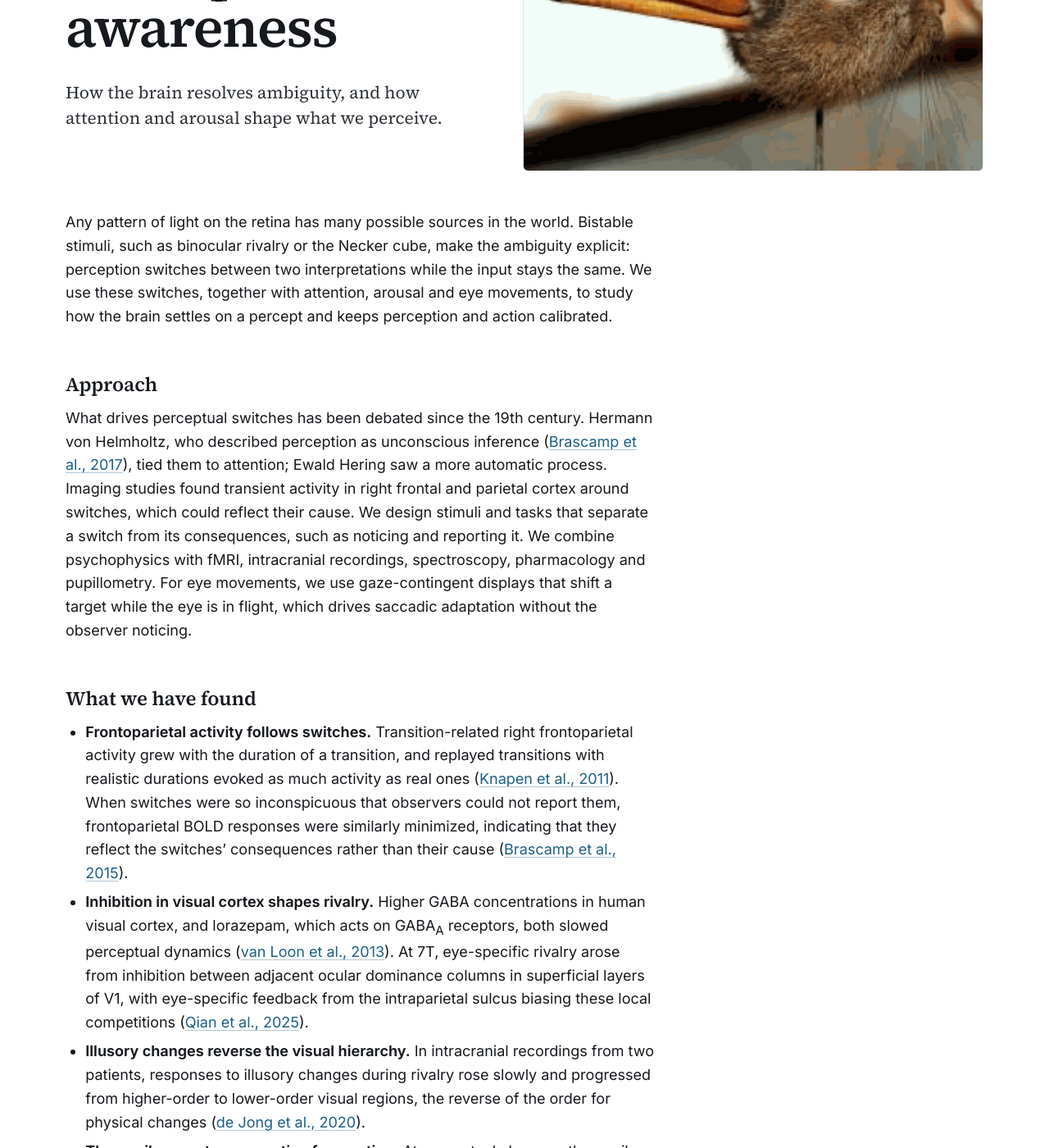
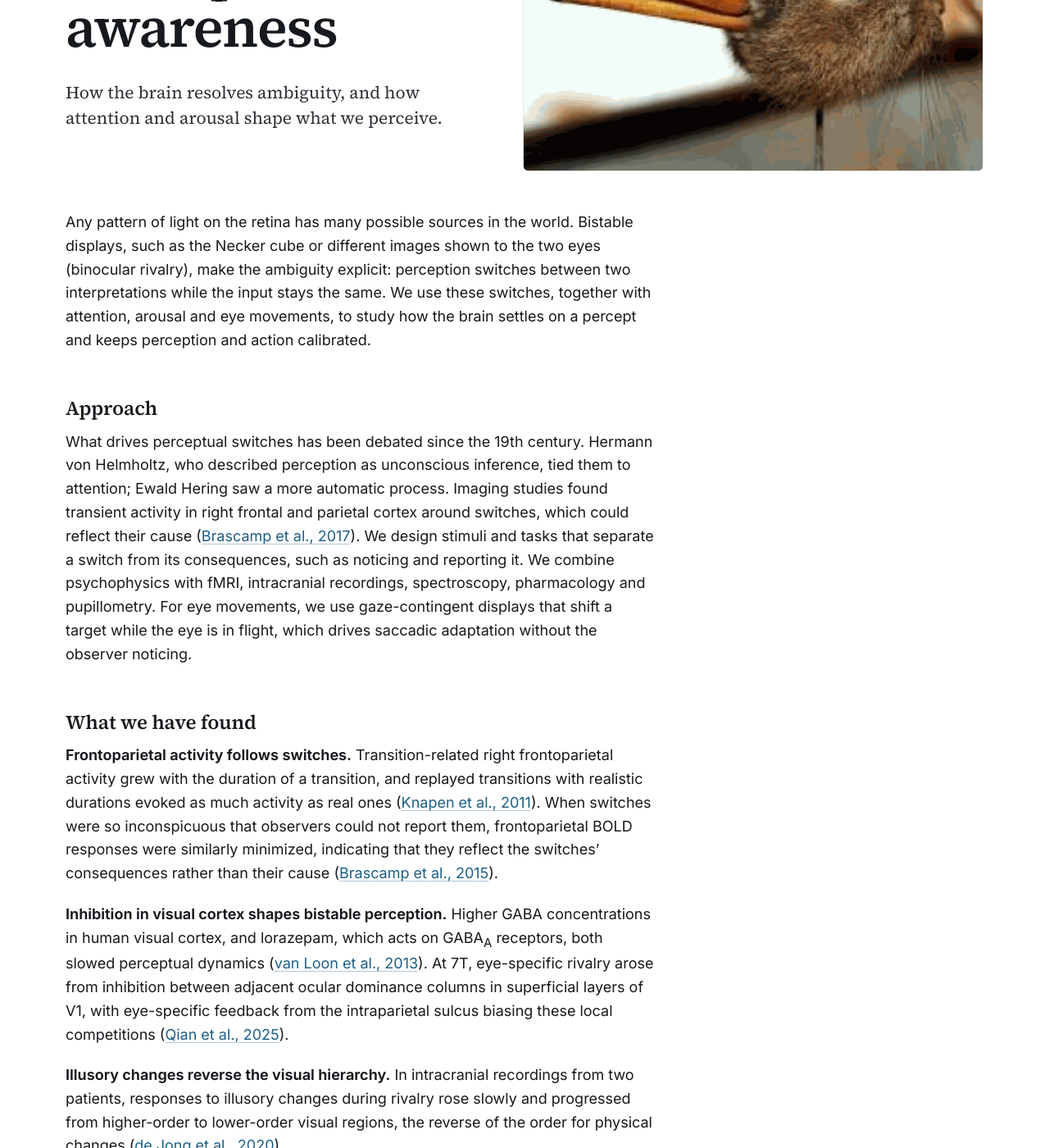
Before and after one commit to tknapen/tknapen.github.io, a Jekyll site: the page built from _research/perception-awareness.md, in a window 1280 px wide and 1400 px high, scrolled down 271 px. Shown: the whole window at 82% size. Built offline with Jekyll 4.4.1, drawn with Linux system fonts in a browser that asks for light colours; some of the changed text lies outside the part shown.

Commit message:
Research pages: correct body-map method, tighten claims and wording
Co-Authored-By: Claude Opus 5.5 <noreply@anthropic.com>
Claude-Session: https://claude.ai/code/session_01RESkudxKKgTcMWv5G8utnc

```diff
--- a/_research/perception-awareness.md
+++ b/_research/perception-awareness.md
@@ -9,20 +9,24 @@ redirect_from:
   - /science/bistable_perception/
   - /science/saccadic_adaptation/
 ---
-Any pattern of light on the retina has many possible sources in the world. Bistable stimuli, such as binocular rivalry or the Necker cube, make the ambiguity explicit: perception switches between two interpretations while the input stays the same. We use these switches, together with attention, arousal and eye movements, to study how the brain settles on a percept and keeps perception and action calibrated.
+Any pattern of light on the retina has many possible sources in the world. Bistable displays, such as the Necker cube or different images shown to the two eyes (binocular rivalry), make the ambiguity explicit: perception switches between two interpretations while the input stays the same. We use these switches, together with attention, arousal and eye movements, to study how the brain settles on a percept and keeps perception and action calibrated.
 
 ## Approach
 
-What drives perceptual switches has been debated since the 19th century. Hermann von Helmholtz, who described perception as unconscious inference ([Brascamp et al., 2017](/publications/2018-1-4-ARP/)), tied them to attention; Ewald Hering saw a more automatic process. Imaging studies found transient activity in right frontal and parietal cortex around switches, which could reflect their cause. We design stimuli and tasks that separate a switch from its consequences, such as noticing and reporting it. We combine psychophysics with fMRI, intracranial recordings, spectroscopy, pharmacology and pupillometry. For eye movements, we use gaze-contingent displays that shift a target while the eye is in flight, which drives saccadic adaptation without the observer noticing.
+What drives perceptual switches has been debated since the 19th century. Hermann von Helmholtz, who described perception as unconscious inference, tied them to attention; Ewald Hering saw a more automatic process. Imaging studies found transient activity in right frontal and parietal cortex around switches, which could reflect their cause ([Brascamp et al., 2017](/publications/2018-1-4-ARP/)). We design stimuli and tasks that separate a switch from its consequences, such as noticing and reporting it. We combine psychophysics with fMRI, intracranial recordings, spectroscopy, pharmacology and pupillometry. For eye movements, we use gaze-contingent displays that shift a target while the eye is in flight, which drives saccadic adaptation without the observer noticing.
 
 ## What we have found
 
-- **Frontoparietal activity follows switches.** Transition-related right frontoparietal activity grew with the duration of a transition, and replayed transitions with realistic durations evoked as much activity as real ones ([Knapen et al., 2011](/publications/2011-07-13-JN/)). When switches were so inconspicuous that observers could not report them, frontoparietal BOLD responses were similarly minimized, indicating that they reflect the switches' consequences rather than their cause ([Brascamp et al., 2015](/publications/2015-10-05-NN/)).
-- **Inhibition in visual cortex shapes rivalry.** Higher GABA concentrations in human visual cortex, and lorazepam, which acts on GABA<sub>A</sub> receptors, both slowed perceptual dynamics ([van Loon et al., 2013](/publications/2013-04-16-CB/)). At 7T, eye-specific rivalry arose from inhibition between adjacent ocular dominance columns in superficial layers of V1, with eye-specific feedback from the intraparietal sulcus biasing these local competitions ([Qian et al., 2025](/publications/2025-11-13-NHB/)).
-- **Illusory changes reverse the visual hierarchy.** In intracranial recordings from two patients, responses to illusory changes during rivalry rose slowly and progressed from higher-order to lower-order visual regions, the reverse of the order for physical changes ([de Jong et al., 2020](/publications/2020-08-17-CB/)).
-- **The pupil separates perception from action.** At perceptual changes, the pupil showed a dilation tied to task execution and a constriction tied to the perceptual transient ([Brascamp et al., 2021](/publications/2021-08-11-EL/)). In sensory-motor decisions, large pupil responses predicted reduced decision bias ([de Gee et al., 2017](/publications/2017-04-10-EL/)).
-- **Saccadic adaptation can be global.** Adapting saccades in all directions at once produced spatially generalized adaptation ([Rolfs et al., 2010](/publications/2010-06-25-VR/)). Fast learning contributed to the adaptation of reactive saccades but was nearly absent for voluntary ones ([van Es and Knapen, 2019](/publications/2019-01-16-PO/)).
+**Frontoparietal activity follows switches.** Transition-related right frontoparietal activity grew with the duration of a transition, and replayed transitions with realistic durations evoked as much activity as real ones ([Knapen et al., 2011](/publications/2011-07-13-JN/)). When switches were so inconspicuous that observers could not report them, frontoparietal BOLD responses were similarly minimized, indicating that they reflect the switches' consequences rather than their cause ([Brascamp et al., 2015](/publications/2015-10-05-NN/)).
+
+**Inhibition in visual cortex shapes bistable perception.** Higher GABA concentrations in human visual cortex, and lorazepam, which acts on GABA<sub>A</sub> receptors, both slowed perceptual dynamics ([van Loon et al., 2013](/publications/2013-04-16-CB/)). At 7T, eye-specific rivalry arose from inhibition between adjacent ocular dominance columns in superficial layers of V1, with eye-specific feedback from the intraparietal sulcus biasing these local competitions ([Qian et al., 2025](/publications/2025-11-13-NHB/)).
+
+**Illusory changes reverse the visual hierarchy.** In intracranial recordings from two patients, responses to illusory changes during rivalry rose slowly and progressed from higher-order to lower-order visual regions, the reverse of the order for physical changes ([de Jong et al., 2020](/publications/2020-08-17-CB/)).
+
+**The pupil separates perception from action.** At perceptual changes, the pupil showed a dilation tied to task execution and a constriction tied to the perceptual transient ([Brascamp et al., 2021](/publications/2021-08-11-EL/)). In sensory-motor decisions, large pupil responses predicted reduced decision bias ([de Gee et al., 2017](/publications/2017-04-10-EL/)).
+
+**Saccadic adaptation can be global.** Adapting saccades in all directions at once produced spatially generalized adaptation ([Rolfs et al., 2010](/publications/2010-06-25-VR/)). Fast learning contributed to the adaptation of reactive saccades but was nearly absent for voluntary ones ([van Es and Knapen, 2019](/publications/2019-01-16-PO/)).
 
 ## Open questions
 
-Which parts of the brain's response to a switch cause it, and which follow from noticing and reporting it? How do local competition in sensory cortex and parietal feedback divide the work of resolving ambiguity? With colleagues, we have argued that a theory of consciousness is unscientific when its core claims cannot be tested even in principle ([Klincewicz et al., 2025](/publications/2025-03-10-NN/)).
+Which parts of the brain's response to a switch cause it, and which follow from noticing and reporting it? How do local competition in sensory cortex and parietal feedback divide the work of resolving ambiguity? With colleagues, we have argued that integrated information theory is unscientific because its core claims cannot be tested even in principle ([Klincewicz et al., 2025](/publications/2025-03-10-NN/)).
```
Also changed, not shown: _research/computational-models.md (+10 -8 lines), _research/precision-imaging.md (+3 -3 lines), _research/topographic-maps.md (+1 -1 lines).
